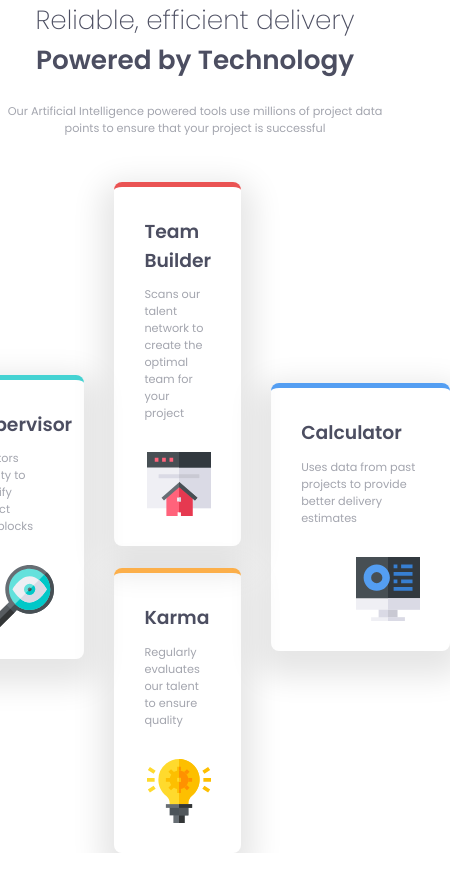
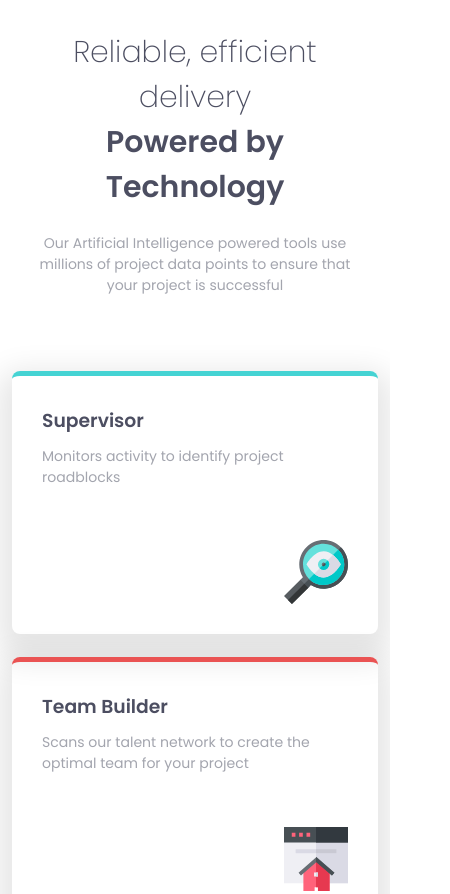
Before and after one commit to Balaji-Vemula/CSSPractice14FourCardFeatureSection, a plain HTML site: page index.html in a window 390 px wide. Shown: the top 894 px of the page, 450 px wide, since content can reach past the window. Before the commit the page ends 853 px from the top, so only its background shows below. Drawn offline with Linux system fonts and the light colour scheme.

Commit message:
Added review changes

```diff
--- a/style.css
+++ b/style.css
@@ -21,9 +21,9 @@
     --font-family-default: 'Poppins', sans-serif;
 
     /* Font Sizes */
-    --fs-paragraph: 0.75rem;
+    --fs-paragraph: 0.9375rem;
     --fs-body: 0.9375rem;
-    --fs-heading1: 1.75rem;
+    --fs-heading1: 2rem;
     --fs-heading2: 1.25rem;
 
 
@@ -89,7 +89,7 @@ main {
 
 .card {
     padding: 2rem;
-    max-width: 300px;
+    max-width: 366px;
     box-shadow: 0px 13px 30px 13px rgba(0,0,0,0.1);
     border-radius: 8px;
 }
@@ -106,7 +106,7 @@ main {
 }
 
 .card p {
-    margin-bottom: 2rem;
+    margin-bottom: 3.5rem;
 }
 
 .cards {
@@ -137,8 +137,9 @@ main {
 }
 
 header {
-    max-width: 400px;
+    max-width: 570px;
     text-align: center;
+    padding: 2rem;
 }
 
 header p {
@@ -153,3 +154,11 @@ h1, h1 span {
 h1 span {
     font-weight: var(--fw-bolder);
 }
+
+@media (max-width: 768px) {
+    /* CSS for screens smaller than or equal to 768px (mobile and small tablets) */
+    .cards {
+        flex-direction: column;
+        row-gap: 1.5rem;
+    }
+  }
```
